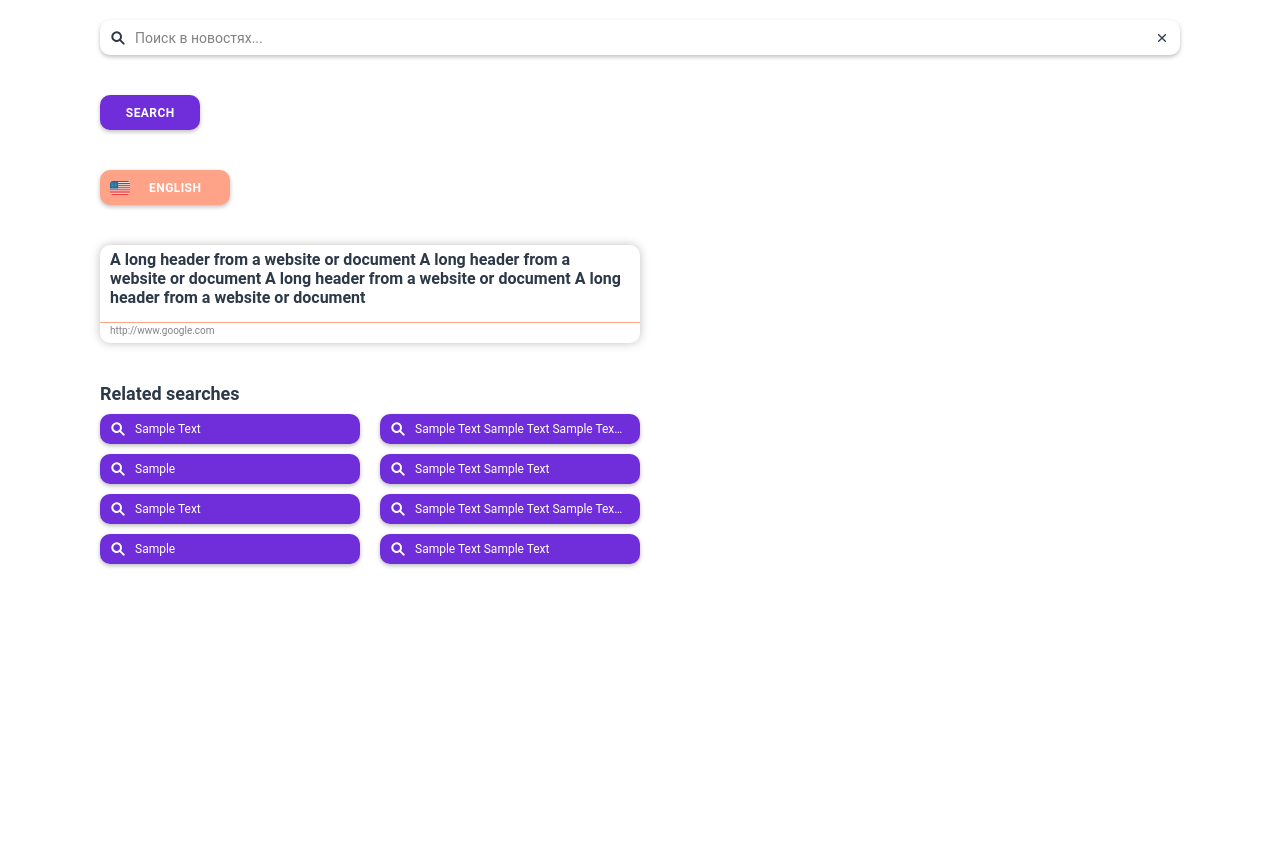
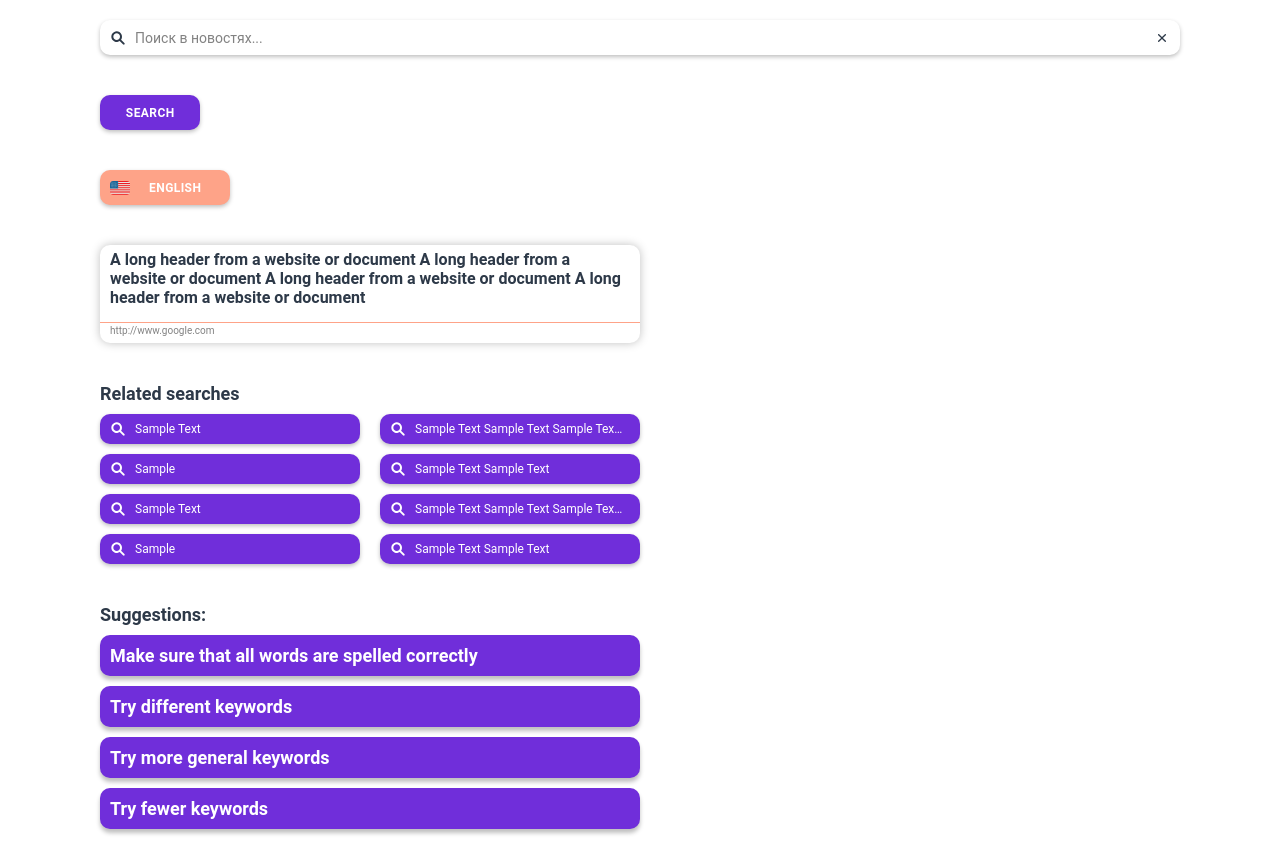
Before and after one commit to zvladn7/news-searcher, a React (Create React App) app in the folder client/: page /ui-kit in a window 1280 px wide. Before the commit the page ends 800 px from the top, so only its background shows below. Built offline with nearby package versions, Linux system fonts and the light colour scheme; the HTML template or start-up script is replaced by a standard one.

Commit message:
#8 added terms block component

```diff
--- /dev/null
+++ b/client/src/components/ui/termsBlock/index.jsx
@@ -0,0 +1,31 @@
+import React from 'react';
+import PropTypes from 'prop-types';
+
+const TermsBlock = (props) => {
+  const {title, terms} = props;
+
+  return (
+    <div className="terms-block">
+      <span className="terms-block__title">{title}</span>
+      <div className="terms-block__content">
+        {terms.map((query, order) => (
+          <div className="terms-block__item" key={`terms-block__item-${order}`}>
+            <span className="terms-block__item-text">{query}</span>
+          </div>
+        ))}
+      </div>
+    </div>
+  );
+};
+
+TermsBlock.propTypes = {
+  title: PropTypes.string,
+  terms: PropTypes.arrayOf(PropTypes.string),
+};
+
+TermsBlock.defaultProps = {
+  title: '',
+  terms: [],
+};
+
+export default TermsBlock;
--- /dev/null
+++ b/client/src/components/ui/termsBlock/index.scss
@@ -0,0 +1,38 @@
+.terms-block {
+  width: 100%;
+  max-width: 540px;
+  display: flex;
+  flex-direction: column;
+  align-items: stretch;
+  background: none;
+
+  &__title {
+    width: 100%;
+    min-height: 20px;
+    @include heading-1;
+    color: $black;
+  }
+
+  &__content {
+    width: 100%;
+    display: flex;
+    flex-direction: column;
+    align-items: stretch;
+  }
+
+  &__item {
+    width: 100%;
+    margin-top: 10px;
+    padding: 10px;
+    background: $purple;
+    box-shadow: 0 4px 4px rgba(0, 0, 0, 0.25);
+    border-radius: 10px;
+    overflow: hidden;
+  }
+
+  &__item-text {
+    width: 100%;
+    @include heading-1;
+    color: $white;
+  }
+}
--- /dev/null
+++ b/client/src/mocks/termsBlock.js
@@ -0,0 +1,17 @@
+export const termsSuggestions = {
+  title: 'Suggestions:',
+  terms: [
+    'Make sure that all words are spelled correctly',
+    'Try different keywords',
+    'Try more general keywords',
+    'Try fewer keywords',
+  ],
+};
+
+export const termsRules = {
+  title: 'Search query rules:',
+  terms: [
+    'Maximum number of words - 16',
+    'Contains English or Russian characters, numbers or punctuation marks',
+  ],
+};
--- a/client/src/pages/ui-kit/index.jsx
+++ b/client/src/pages/ui-kit/index.jsx
@@ -9,6 +9,8 @@ import { blockResultSearch } from '../../mocks/blockResultSearch';
 import SimilarQueries from '../../components/ui/similarQueries';
 import { similarQueries } from '../../mocks/similarQueries';
 import { useWindowSize } from '../../hooks/useWindowSize';
+import TermsBlock from '../../components/ui/termsBlock';
+import { termsSuggestions } from '../../mocks/termsBlock';
 
 const UiKit = () => {
   // TODO: вынести в класс с историей поиска
@@ -44,7 +46,7 @@ const UiKit = () => {
   }, [languageButtonType]);
 
   const windowSize = useWindowSize();
-  const { viewType } = windowSize;
+  const {viewType} = windowSize;
 
   const handleOnClickItemSimilarQueries = (query) => {
     setInputSearchValue(query);
@@ -80,6 +82,9 @@ const UiKit = () => {
           viewType={viewType}
         />
       </div>
+      <div className="ui-kit__component">
+        <TermsBlock title={termsSuggestions.title} terms={termsSuggestions.terms} />
+      </div>
     </div>
   );
 };
--- a/client/src/styles/index.scss
+++ b/client/src/styles/index.scss
@@ -17,3 +17,4 @@
 @import '../components/ui/languageButton';
 @import '../components/ui/blockResultSearch';
 @import '../components/ui/similarQueries';
+@import '../components/ui/termsBlock';
```
